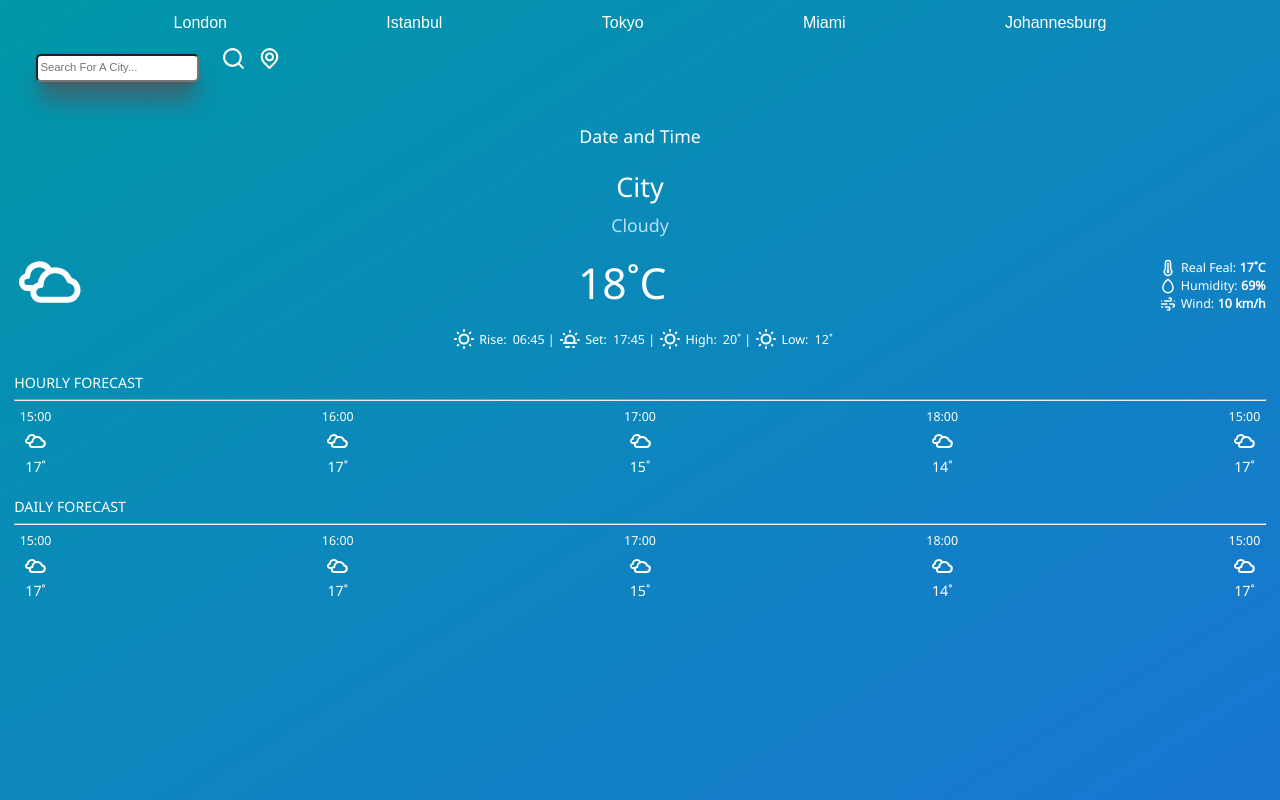
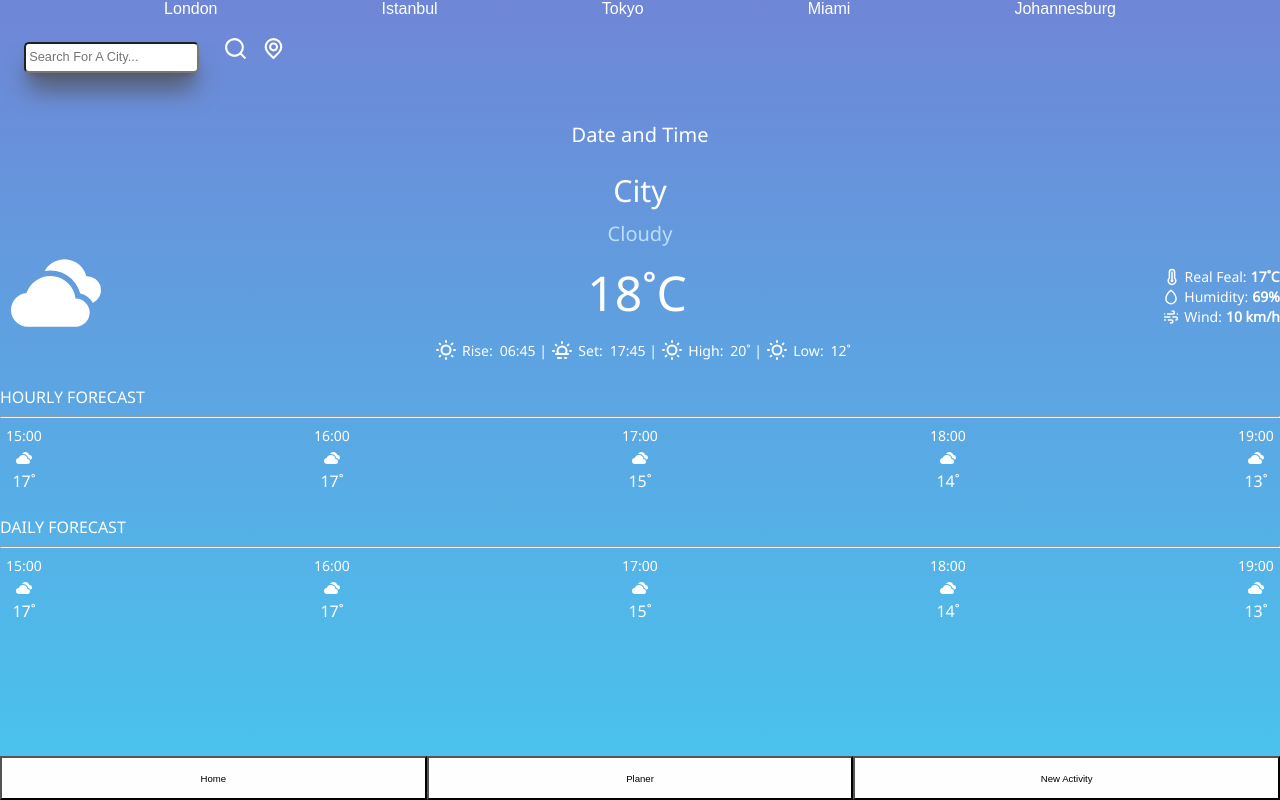
Before and after one commit to BektasTu/capstone-project, a React (Create React App) app: page / in a window 1280 px wide. Built offline with nearby package versions, Linux system fonts and the light colour scheme; no server answers.

Commit message:
NavBar -added a navbar -added some styling -fixed some issues

```diff
--- a/package.json
+++ b/package.json
@@ -6,6 +6,7 @@
     "@iconscout/react-unicons": "^1.1.6",
     "react": "^18.2.0",
     "react-dom": "^18.2.0",
+    "react-icons": "^4.6.0",
     "react-scripts": "5.0.1",
     "styled-components": "^5.3.6",
     "web-vitals": "^2.1.4"
--- a/src/App.js
+++ b/src/App.js
@@ -5,6 +5,7 @@ import SearchBar from "./components/searchbar/SearchBar";
 import Forecast from "./components/weather-card/Forecast";
 import TemperatureAndDetails from "./components/weather-card/TemperatureAndDetails";
 import TimeAndLocation from "./components/weather-card/TimeAndLocation";
+import Navbar from "./components/navbar/Navbar";
 
 function App() {
   const [state, setState] = useState({ topic: "" });
@@ -28,15 +29,16 @@ function App() {
 
       <Forecast title="HOURLY FORECAST" />
       <Forecast title="DAILY FORECAST" />
+
+      <Navbar />
     </Content>
   );
 }
 
 const Content = styled.main`
   width: 100vw;
-  padding: 1rem;
-  background-image: linear-gradient(to bottom right, #0097a7, #1976d2);
   height: 100vh;
+  background-image: linear-gradient(to top, #48c6ef 0%, #6f86d6 100%);
 `;
 
 export default App;
--- a/src/GlobalStyle.js
+++ b/src/GlobalStyle.js
@@ -1,7 +1,6 @@
 import { createGlobalStyle } from "styled-components";
 import NotoSans from "./fonts/noto-sans-v27-latin-regular.woff";
 import NotoSans2 from "./fonts/noto-sans-v27-latin-regular.woff2";
-import px2vw from "./utils/px2vw";
 
 const GlobalStyle = createGlobalStyle`
   @font-face {
@@ -9,22 +8,23 @@ const GlobalStyle = createGlobalStyle`
     src: url(${NotoSans2}) format('woff2'),
         url(${NotoSans}) format('woff');
   }
-  * {
+  *{
     margin: 0;
     padding: 0;
+    box-sizing: inherit;
+}
+
+html {
     box-sizing: border-box;
-  }
-  :root {
-      font-size: ${px2vw(24)};
 
-      @media (min-width: 768px) {
-        font-size: ${px2vw(18)};
-      }
 
-      @media (min-width: 1024px) {
-        font-size: ${px2vw(16)};
-      }
+    @media only screen and (max-width: 1200px){
+        font-size: 58%;
     }
+    @media only screen and (min-width: 1980px){
+        font-size: 70%;
+    }
+}
 
   body {
     margin: 0;
--- /dev/null
+++ b/src/components/navbar/Navbar.js
@@ -0,0 +1,74 @@
+import React from "react";
+import styled from "styled-components";
+
+function Navbar() {
+  return (
+    <>
+      <NavbarPosition>
+        <Home>Home</Home>
+        <Planer>Planer</Planer>
+        <ADD>New Activity</ADD>
+      </NavbarPosition>
+    </>
+  );
+}
+const NavbarPosition = styled.div`
+  position: fixed;
+  bottom: 0;
+  left: 0;
+  width: 100%;
+  display: flex;
+  border-radius: 5px;
+`;
+const Home = styled.button`
+  font-size: 0.6em;
+  padding: 1.5em 0.5em;
+  width: 100%;
+  height: 100%;
+  background-image: radial-gradient(73% 147%, #eadfdf 59%, #ece2df 100%),
+    radial-gradient(
+      91% 146%,
+      rgba(255, 255, 255, 0.5) 47%,
+      rgba(0, 0, 0, 0.5) 100%
+    );
+  background-blend-mode: screen;
+  &:hover {
+    box-shadow: rgba(50, 50, 93, 0.25) 0px 30px 60px -12px inset,
+      rgba(0, 0, 0, 0.3) 0px 18px 36px -18px inset;
+  }
+`;
+const Planer = styled.button`
+  font-size: 0.6em;
+  padding: 1.5em 0.5em;
+  width: 100%;
+  height: 100%;
+  background-image: radial-gradient(73% 147%, #eadfdf 59%, #ece2df 100%),
+    radial-gradient(
+      91% 146%,
+      rgba(255, 255, 255, 0.5) 47%,
+      rgba(0, 0, 0, 0.5) 100%
+    );
+  background-blend-mode: screen;
+  &:hover {
+    box-shadow: rgba(50, 50, 93, 0.25) 0px 30px 60px -12px inset,
+      rgba(0, 0, 0, 0.3) 0px 18px 36px -18px inset;
+  }
+`;
+const ADD = styled.button`
+  font-size: 0.6em;
+  padding: 1.5em 0.5em;
+  width: 100%;
+  height: 100%;
+  background-image: radial-gradient(73% 147%, #eadfdf 59%, #ece2df 100%),
+    radial-gradient(
+      91% 146%,
+      rgba(255, 255, 255, 0.5) 47%,
+      rgba(0, 0, 0, 0.5) 100%
+    );
+  background-blend-mode: screen;
+  &:hover {
+    box-shadow: rgba(50, 50, 93, 0.25) 0px 30px 60px -12px inset,
+      rgba(0, 0, 0, 0.3) 0px 18px 36px -18px inset;
+  }
+`;
+export default Navbar;
--- a/src/components/weather-card/Forecast.js
+++ b/src/components/weather-card/Forecast.js
@@ -1,6 +1,6 @@
 import React from "react";
 import styled from "styled-components";
-import { UilClouds } from "@iconscout/react-unicons";
+import { BsFillCloudsFill } from "react-icons/bs";
 
 function Forecast({ title }) {
   return (
@@ -31,9 +31,9 @@ function Forecast({ title }) {
           <DetailsDegree>14˚</DetailsDegree>
         </Details>
         <Details>
-          <DetailsHour>15:00</DetailsHour>
+          <DetailsHour>19:00</DetailsHour>
           <DetailsIcon />
-          <DetailsDegree>17˚</DetailsDegree>
+          <DetailsDegree>13˚</DetailsDegree>
         </Details>
       </HourlyContent>
     </>
@@ -77,7 +77,7 @@ const DetailsHour = styled.p`
   line-height: 1.25rem;
 `;
 
-const DetailsIcon = styled(UilClouds)`
+const DetailsIcon = styled(BsFillCloudsFill)`
   margin: 0.25rem auto;
   width: 3rem;
 `;
--- a/src/components/weather-card/TemperatureAndDetails.js
+++ b/src/components/weather-card/TemperatureAndDetails.js
@@ -1,5 +1,4 @@
 import {
-  UilClouds,
   UilTemperature,
   UilTear,
   UilWind,
@@ -8,6 +7,7 @@ import {
 } from "@iconscout/react-unicons";
 import React from "react";
 import styled from "styled-components";
+import { BsFillCloudsFill } from "react-icons/bs";
 
 function TemperatureAndDetails() {
   return (
@@ -76,8 +76,8 @@ const Container = styled.div`
   color: white;
 `;
 
-const WeatherIcon = styled(UilClouds)`
-  width: 5rem;
+const WeatherIcon = styled(BsFillCloudsFill)`
+  width: 7rem;
 `;
 
 const Degree = styled.p`
--- a/src/utils/px2vw.js
+++ /dev/null
@@ -1,3 +0,0 @@
-const px2vw = (size, width = 1440) => `${(size / width) * 100}vw`;
-
-export default px2vw;
```
Also changed, not shown: 1 other file (tests, documents, lock files or other folders).
